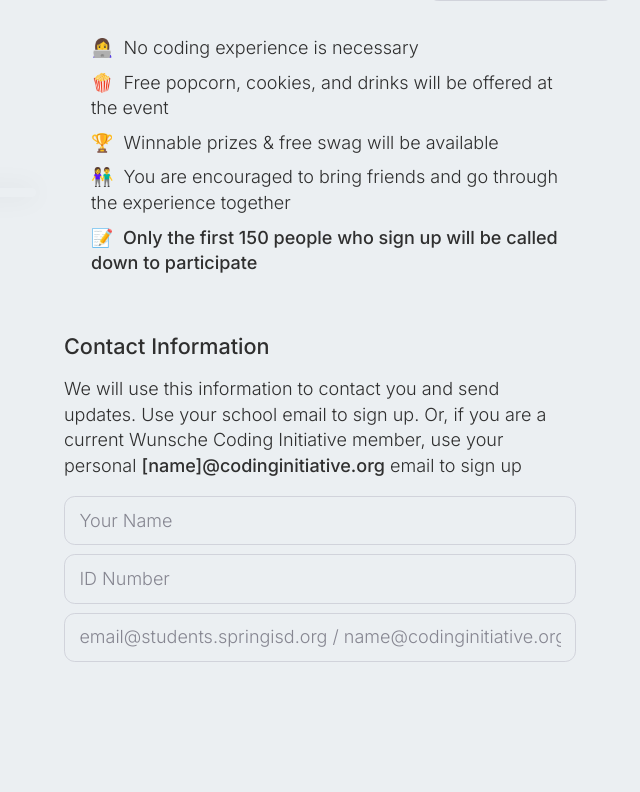
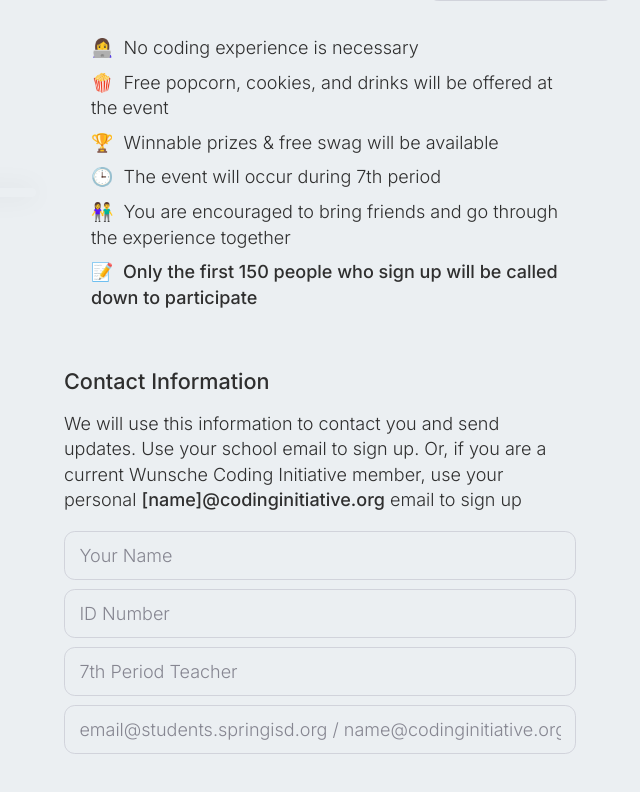
Before and after one commit to JPMetoyer/applycodinginitiative, a SvelteKit app: page / in a window 1280 px wide. Shown: the part 763-1555 px from the top of the page, without its empty margins (640-1280 px from the left). Built offline with nearby package versions, Linux system fonts and the light colour scheme.

Commit message:
Added time

```diff
--- a/src/routes/+page.svelte
+++ b/src/routes/+page.svelte
@@ -465,6 +465,7 @@
     let name: string;
     let email: string = "";
     let idNumber: number;
+    let teacher: string = "";
 
     let offsetHeight = 0;
 
@@ -578,6 +579,7 @@
                 <p>👩‍💻&nbsp; No coding experience is necessary</p>
                 <p>🍿&nbsp; Free popcorn, cookies, and drinks will be offered at the event</p>
                 <p>🏆&nbsp; Winnable prizes & free swag will be available</p>
+                <p>🕒&nbsp; The event will occur during 7th period</p>
                 <p>👫&nbsp; You are encouraged to bring friends and go through the experience together</p>
                 <p><b>📝&nbsp; Only the first 150 people who sign up will be called down to participate</b></p>
             </span>
@@ -614,6 +616,7 @@
 
             <input bind:value={ name } type="text" placeholder="Your Name" name="name">
             <input bind:value={ idNumber } pattern="\d*" type="number" name="id" placeholder="ID Number">
+            <input bind:value={ teacher } type="text" placeholder="7th Period Teacher" name="teacher">
 
             <div class={ (emailError === "") ? "email" : "email error" }>
                 <input on:blur={ onFinishEditEmail } bind:this={ emailElement } bind:value={ email } type="email" name="email" placeholder="email@students.springisd.org / name@codinginitiative.org">
```
